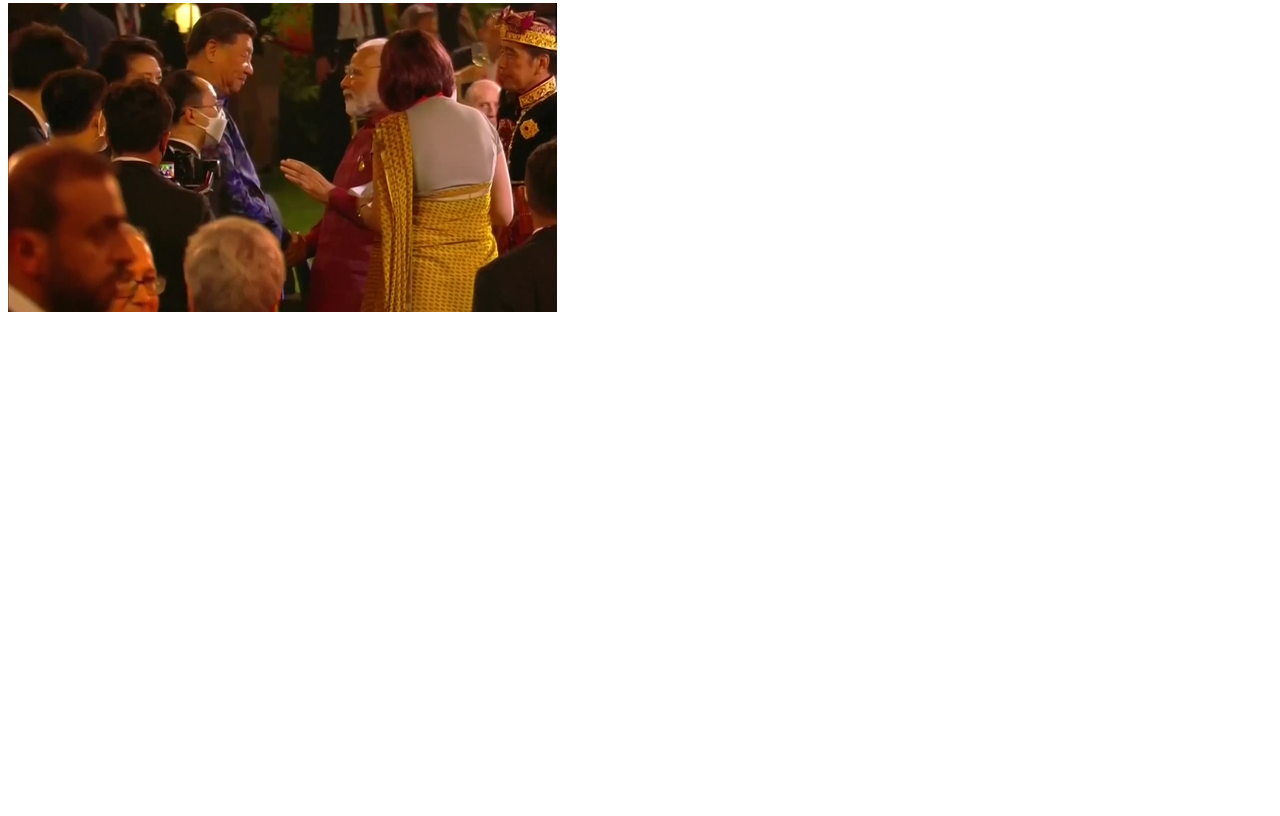
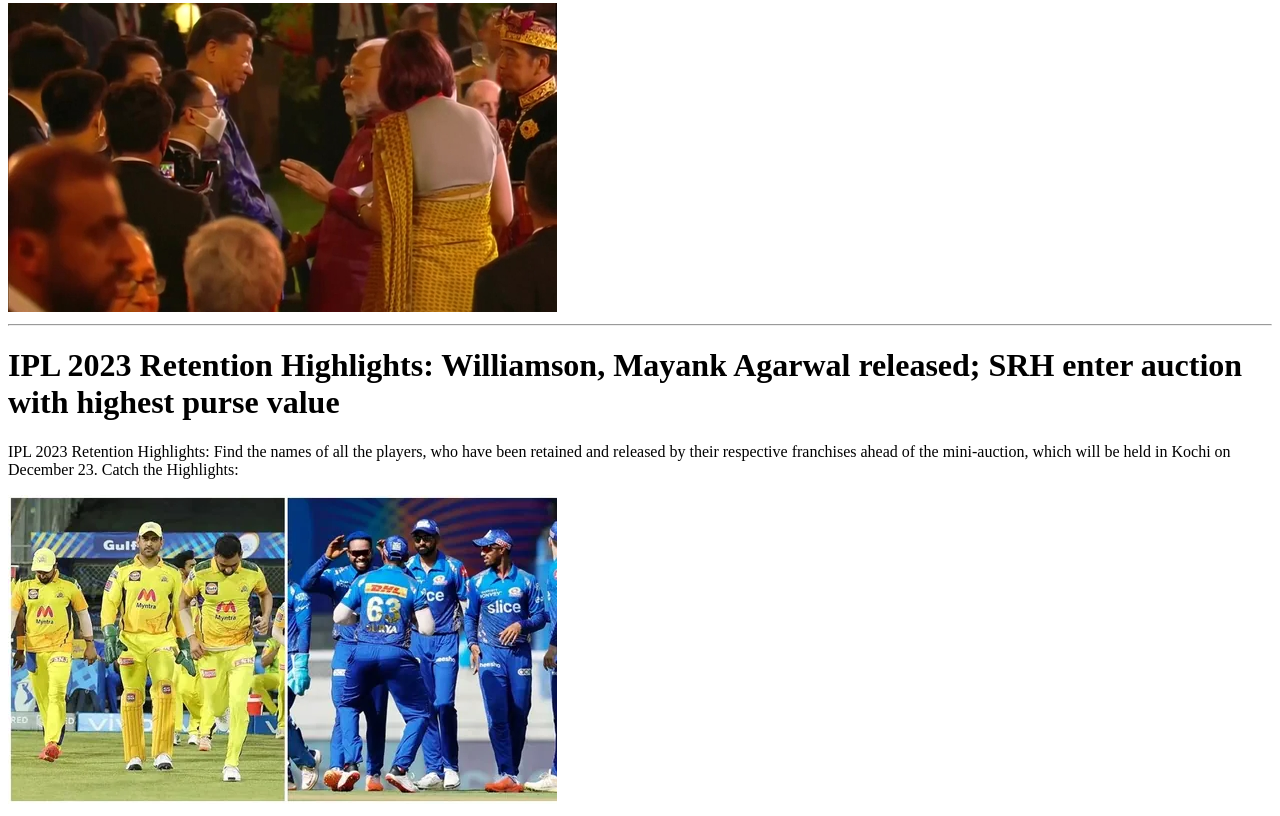
Before and after one commit to meghadalar458/news-2, a plain HTML site: page index.html in a window 1280 px wide. Shown: the part 566-1382 px from the top of the page. Before the commit the page ends 890 px from the top, so only its background shows below. Drawn offline with Linux system fonts and the light colour scheme.

Commit message:
commit-3

```diff
--- a/index.html
+++ b/index.html
@@ -13,5 +13,12 @@
         <h1>PM Modi, China's Xi Jinping exchange greetings at G20 summit dinner in Indonesia</h1>
         <p>Prime Minister Narendra Modi meets Chinese President Xi Jinping at G20 dinner hosted by Indonesian President Joko Widodo in Bali, Indonesia.</p>
         <img src="./img/2.jfif">
+
+        <hr>
+
+        <h1>IPL 2023 Retention Highlights: Williamson, Mayank Agarwal released; SRH enter auction with highest purse value</h1>
+        <p>IPL 2023 Retention Highlights: Find the names of all the players, who have been retained and released by their respective franchises ahead of the mini-auction, which will be held in Kochi on December 23. Catch the Highlights:
+        </p>
+        <img src="./img/3.webp">
     </body>
 </html>
```
Also changed, not shown: img/3.webp (added).
